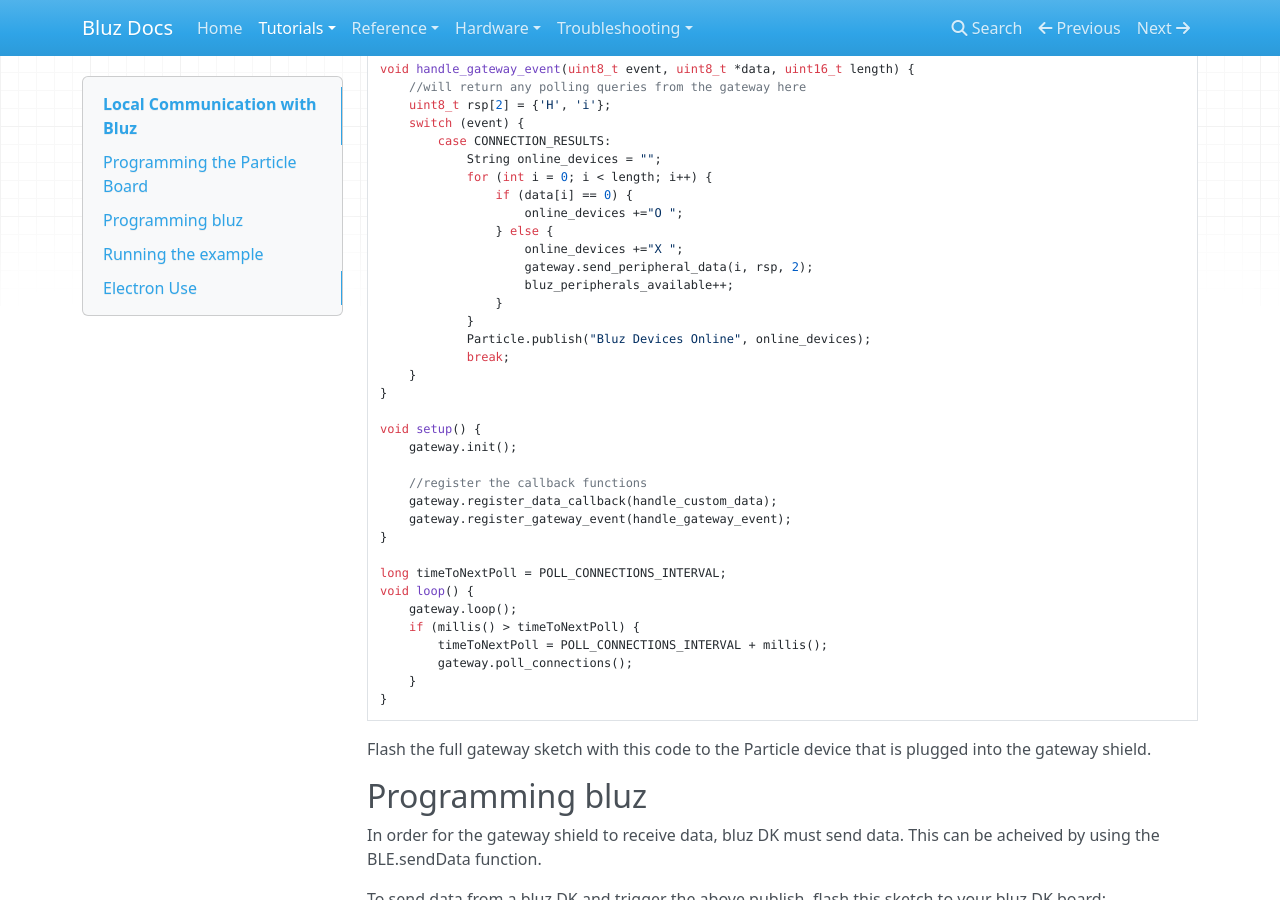
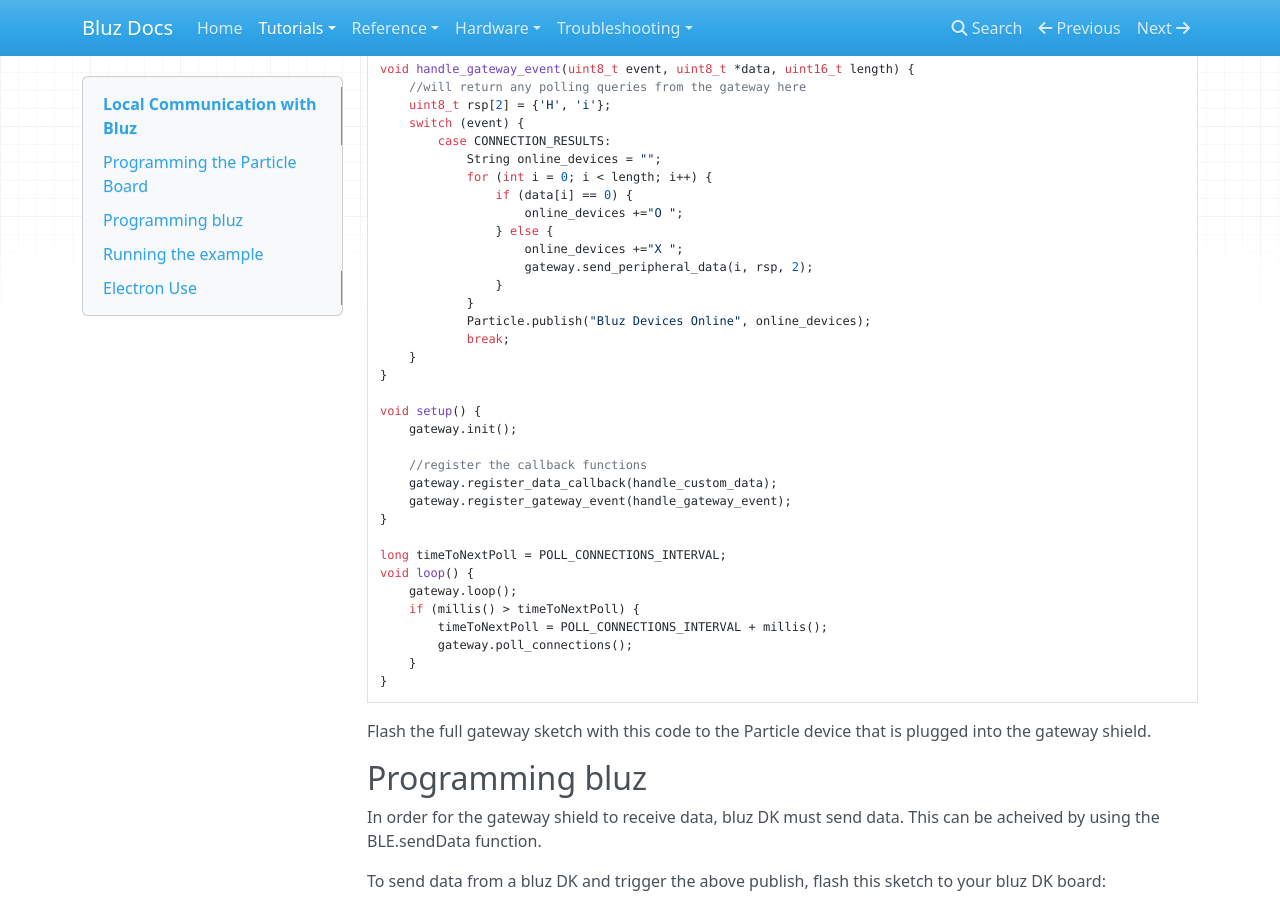
Before and after one commit to bluzDK/bluz-docs, an MkDocs documentation site: the page built from docs/tutorials/local_communication.md, in a window 1280 px wide and 900 px high, scrolled down 956 px. Built offline with MkDocs 1.6.1, drawn with Linux system fonts in a browser that asks for light colours; nearby versions of some CDN libraries; old or Windows-style settings are respelled for this version of MkDocs.

Commit message:
Remove line of unnecessary code

```diff
--- a/docs/tutorials/local_communication.md
+++ b/docs/tutorials/local_communication.md
@@ -45,7 +45,6 @@ void handle_gateway_event(uint8_t event, uint8_t *data, uint16_t length) {
                 } else {
                     online_devices +="X ";
                     gateway.send_peripheral_data(i, rsp, 2);
-                    bluz_peripherals_available++;
                 }
             }
             Particle.publish("Bluz Devices Online", online_devices);
```
